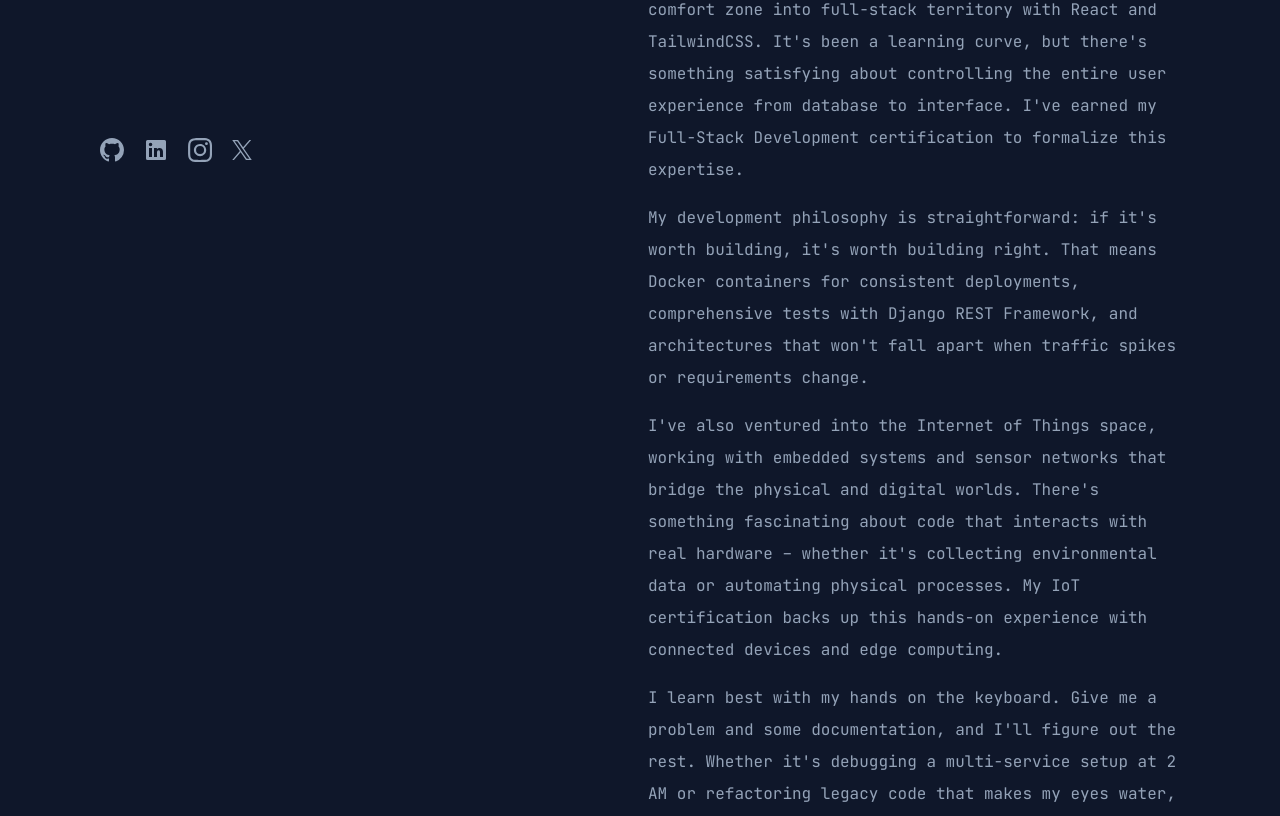
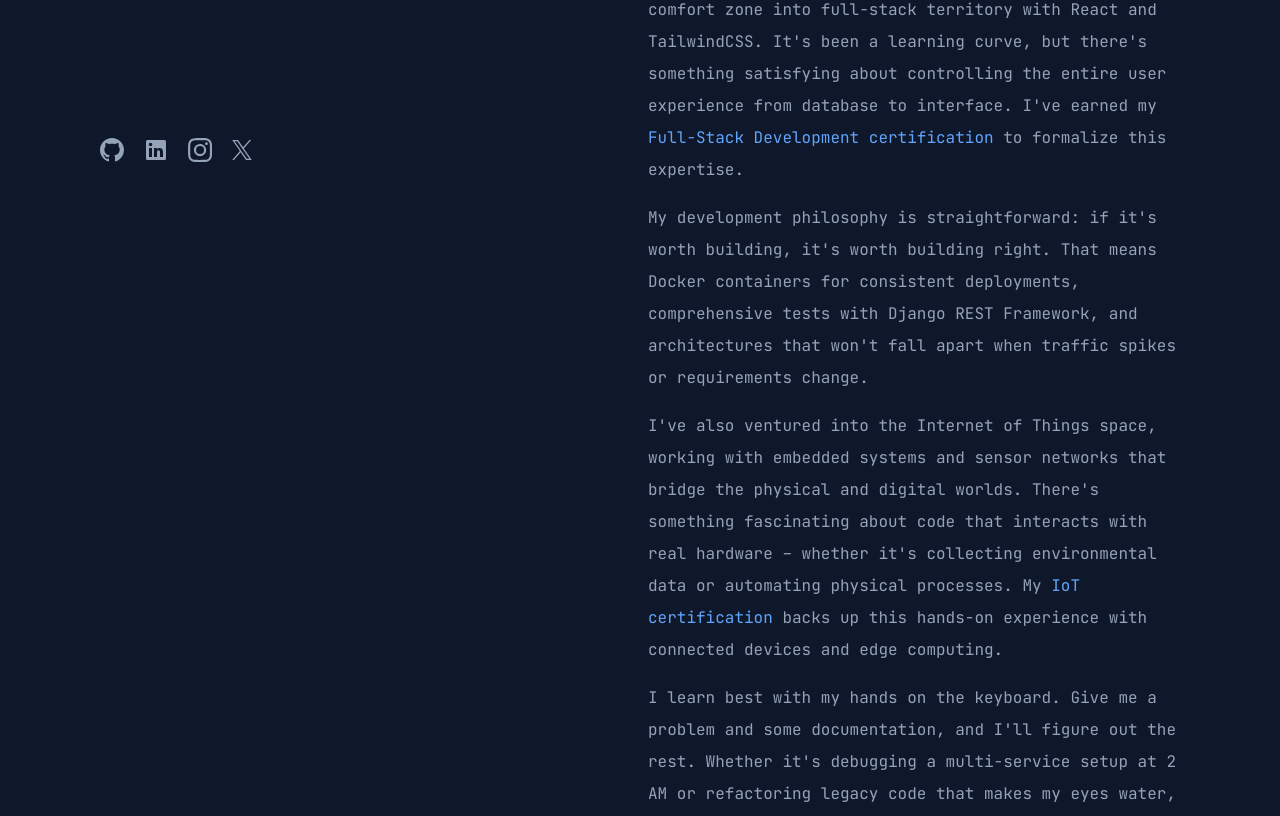
Before and after one commit to M0imaritim/portfolio-2, a Next.js app: page /about in a window 1280 px wide. Shown: the part 542-1358 px from the top of the page. Built offline with nearby package versions, Linux system fonts and the light colour scheme.

Commit message:
about me update

```diff
--- a/components/ui/About.jsx
+++ b/components/ui/About.jsx
@@ -21,11 +21,11 @@ const About = () => {
 
   <p className="mb-4">What started as curiosity about how things work under the hood has grown into expertise in building systems that actually last. I&apos;ve spent the last few years knee-deep in everything from ecommerce platforms that handle real transactions to news scrapers that never miss a beat, and affiliate bots that just work without babysitting.</p>
 
-  <p className="mb-4">Recently, I&apos;ve been expanding beyond the backend comfort zone into full-stack territory with React and TailwindCSS. It&apos;s been a learning curve, but there&apos;s something satisfying about controlling the entire user experience from database to interface. I&apos;ve earned my <a href="https://drive.google.com/file/d/1XddbL9xZCQ8dg2EbGjRwXQm1GR5X4_oP/view?usp=sharing" target="_blank">Full-Stack Development certification</a> to formalize this expertise.</p>
+  <p className="mb-4">Recently, I&apos;ve been expanding beyond the backend comfort zone into full-stack territory with React and TailwindCSS. It&apos;s been a learning curve, but there&apos;s something satisfying about controlling the entire user experience from database to interface. I&apos;ve earned my <a href="https://drive.google.com/file/d/1XddbL9xZCQ8dg2EbGjRwXQm1GR5X4_oP/view?usp=sharing" target="_blank" rel="noopener noreferrer" className="text-blue-400 hover:underline">Full-Stack Development certification</a> to formalize this expertise.</p>
 
   <p className="mb-4">My development philosophy is straightforward: if it&apos;s worth building, it&apos;s worth building right. That means Docker containers for consistent deployments, comprehensive tests with Django REST Framework, and architectures that won&apos;t fall apart when traffic spikes or requirements change.</p>
 
-  <p className="mb-4">I&apos;ve also ventured into the Internet of Things space, working with embedded systems and sensor networks that bridge the physical and digital worlds. There&apos;s something fascinating about code that interacts with real hardware – whether it&apos;s collecting environmental data or automating physical processes. My <a href="https://drive.google.com/file/d/1F1AepLcKeKu7G4XMAlY2YCEDGK4YkwgX/view?usp=sharing" target="_blank">IoT certification</a> backs up this hands-on experience with connected devices and edge computing.</p>
+  <p className="mb-4">I&apos;ve also ventured into the Internet of Things space, working with embedded systems and sensor networks that bridge the physical and digital worlds. There&apos;s something fascinating about code that interacts with real hardware – whether it&apos;s collecting environmental data or automating physical processes. My <a href="https://drive.google.com/file/d/1F1AepLcKeKu7G4XMAlY2YCEDGK4YkwgX/view?usp=sharing" target="_blank" rel="noopener noreferrer" className="text-blue-400 hover:underline">IoT certification</a> backs up this hands-on experience with connected devices and edge computing.</p>
 
   <p className="mb-4">I learn best with my hands on the keyboard. Give me a problem and some documentation, and I&apos;ll figure out the rest. Whether it&apos;s debugging a multi-service setup at 2 AM or refactoring legacy code that makes my eyes water, I stay calm and work through it systematically.</p>
 
```
